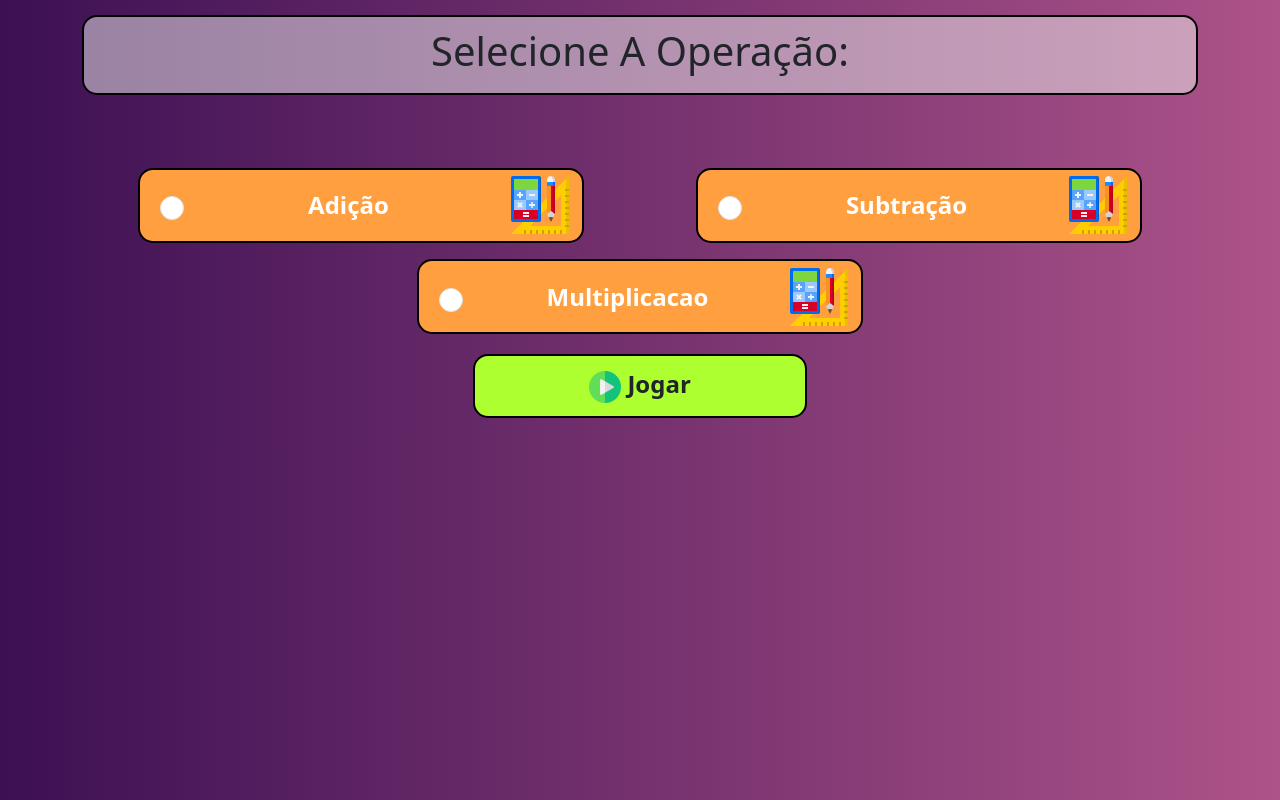
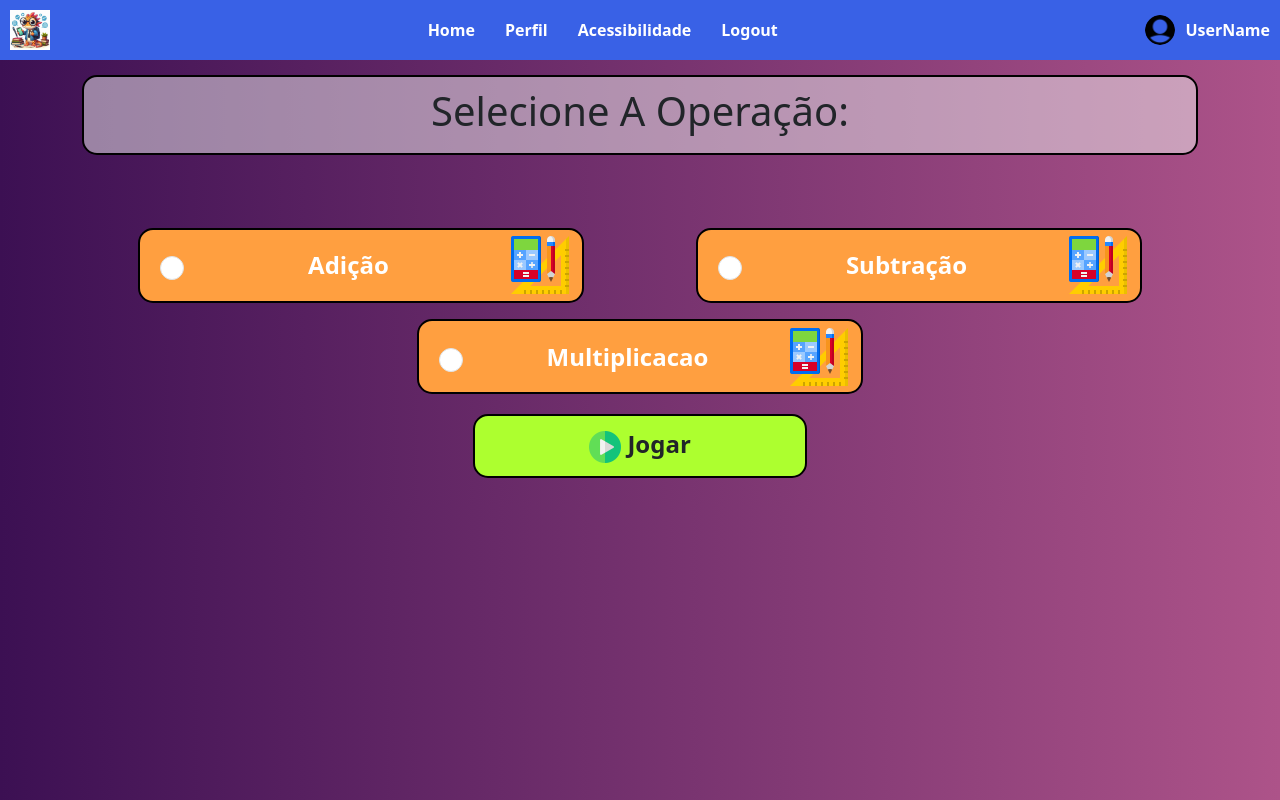
Before and after one commit to ferreirajoao-cps/TCC-2H3, a plain HTML site: page quiz/assets/html/materias.html in a window 1280 px wide. Drawn offline with Linux system fonts and the light colour scheme.

Commit message:
Botão Jogar Na Home, NavBar nas Matérias

```diff
--- /dev/null
+++ b/quiz/assets/css/nav.css
@@ -0,0 +1,77 @@
+.header {
+    font-weight: bold;
+    display: flex;
+    /* Exibe o cabeçalho como uma caixa flexível */
+    align-items: center;
+    /* Alinha os itens verticalmente */
+    justify-content: space-between;
+    /* Distribui os itens horizontalmente */
+    padding: 10px;
+    /* Define o espaçamento interno */
+    background-color: rgb(57, 97, 230);
+    /* Define a cor de fundo */
+}
+.username {
+    display: flex;
+    /* Exibe o nome de usuário como uma caixa flexível */
+    align-items: center;
+    /* Alinha os itens verticalmente */
+    color: #fff;
+    /* Define a cor do texto */
+}
+
+.username img {
+    display: block;
+    /* Exibe a imagem como um bloco */
+    width: 30px;
+    /* Define a largura da imagem */
+    height: 30px;
+    /* Define a altura da imagem */
+    border-radius: 50%;
+    /* Define as bordas arredondadas da imagem */
+    margin-right: 10px;
+    /* Define a margem direita da imagem */
+}
+#logo2{
+ width: 170px;
+ padding-top: 10px;
+}
+
+.logo {
+    display: block;
+    /* Exibe a logo como um bloco */
+    width: 40px;
+    /* Define a largura da logo */
+}
+
+.menu {
+    display: flex;
+    /* Exibe o menu como uma caixa flexível */
+    list-style: none;
+    /* Remove os marcadores da lista */
+    margin: 0;
+    /* Remove as margens da lista */
+    padding: 0;
+    /* Remove o espaçamento da lista */
+}
+
+.menu li {
+    margin-left: 10px;
+    /* Define a margem esquerda dos itens */
+}
+
+.menu a {
+    display: block;
+    /* Exibe os links como blocos */
+    padding: 5px 10px;
+    /* Define o espaçamento interno dos links */
+    color: #fff;
+    /* Define a cor dos links */
+    text-decoration: none;
+    /* Remove o sublinhado dos links */
+}
+
+.menu a:hover {
+    background-color: #444;
+    /* Define a cor de fundo dos links ao passar o mouse */
+}
--- a/quiz/assets/html/materias.html
+++ b/quiz/assets/html/materias.html
@@ -5,10 +5,25 @@
         <meta name="viewport" content="width=device-width, initial-scale=1.0">
         <link rel="stylesheet" href="../bootstrap/css/bootstrap.min.css">
         <link rel="stylesheet" href="../css/materias.css">
-        <link rel="shortcut icon" href="../images/geral/logo.png" type="image/x-icon">
+        <link rel="stylesheet" href="../css/nav.css">
+        <link rel="icon" href="../../../img/logo.jpg">
         <title>MateMax</title>
     </head>
     <body>
+        <nav>
+            <div class="header"> <!-- Cabeçalho da página -->
+                <img src="../../../img/logo.jpg" alt="Logo" class="logo"> <!-- Logo do BrainByte -->
+                    <ul class="menu"> <!-- Menu de navegação -->
+                        <li><a href="../../../indexHome.html">Home</a></li> <!-- Link para a página inicial -->
+                        <li><a href="/perfil">Perfil</a></li> <!-- Link para a página de perfil -->
+                        <li><a href="/acessibilidade">Acessibilidade</a></li> <!-- Link para a página de acessibilidade -->
+                        <li><a href="/logout">Logout</a></li> <!-- Link para sair da conta -->
+                    </ul>
+                 <div class="username"> <!-- Nome de usuário -->
+                    <img src="../../../img/Foto-Perfil.png" alt="User"> <!-- Imagem do usuário -->
+                    <span>UserName</span> <!-- Nome do usuário -->
+                </div>
+        </nav>
 
         <div class="container">
             <div class="form-label-container"><h1>Selecione A Operação:</h1></div>
```
Also changed, not shown: home.css (+5 -22 lines), indexHome.html (+6 -1 lines).
